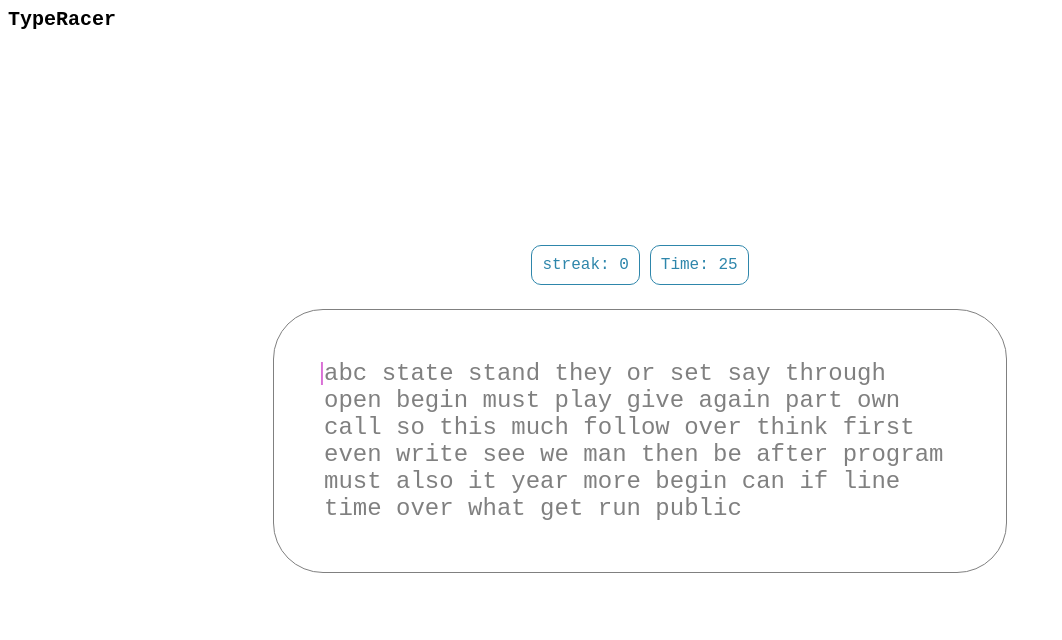
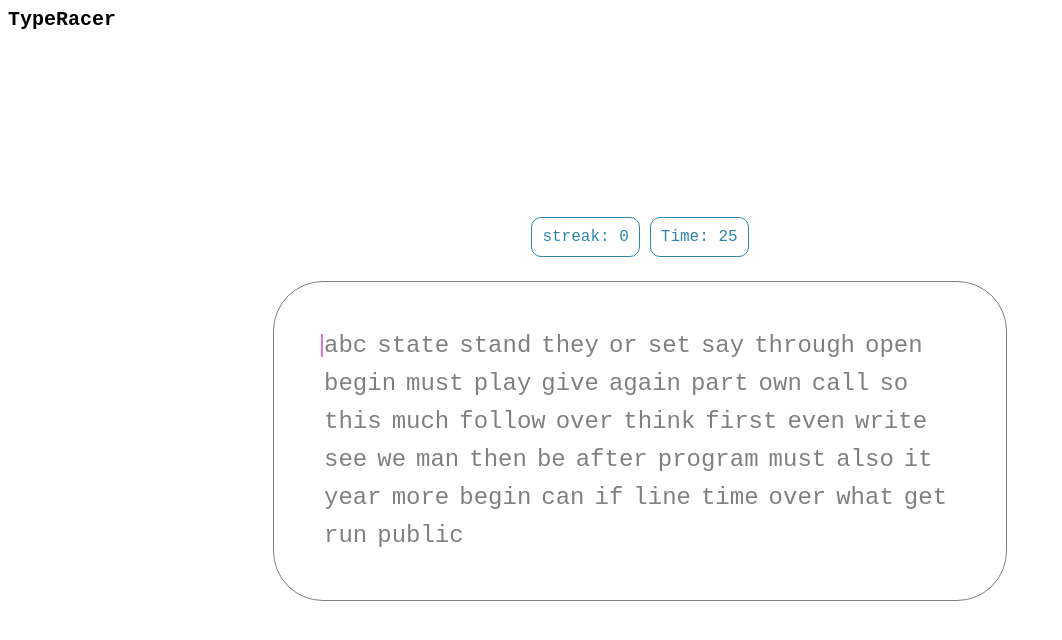
Before and after one commit to Cesarleops/typeracer, a plain HTML site: page index.html in a window 1280 px wide. Shown: the whole page, without its empty margins (0-1062 px from the left). Drawn offline with Linux system fonts and the light colour scheme.

Commit message:
fixed underline

```diff
--- a/index.css
+++ b/index.css
@@ -44,7 +44,10 @@ p {
   border: 1px solid gray;
   border-radius: 50px;
   max-width: 50%;
+  display: flex;
   padding: 50px;
+  gap: 10px;
+  flex-wrap: wrap;
 }
 
 .stats {
@@ -63,6 +66,7 @@ p {
 .word {
   border-bottom: 1.5px solid transparent;
   padding: 0;
+  display: inline-block;
   margin: 0;
   transition: border-color 0.3s ease-in-out;
   &.active {
```
